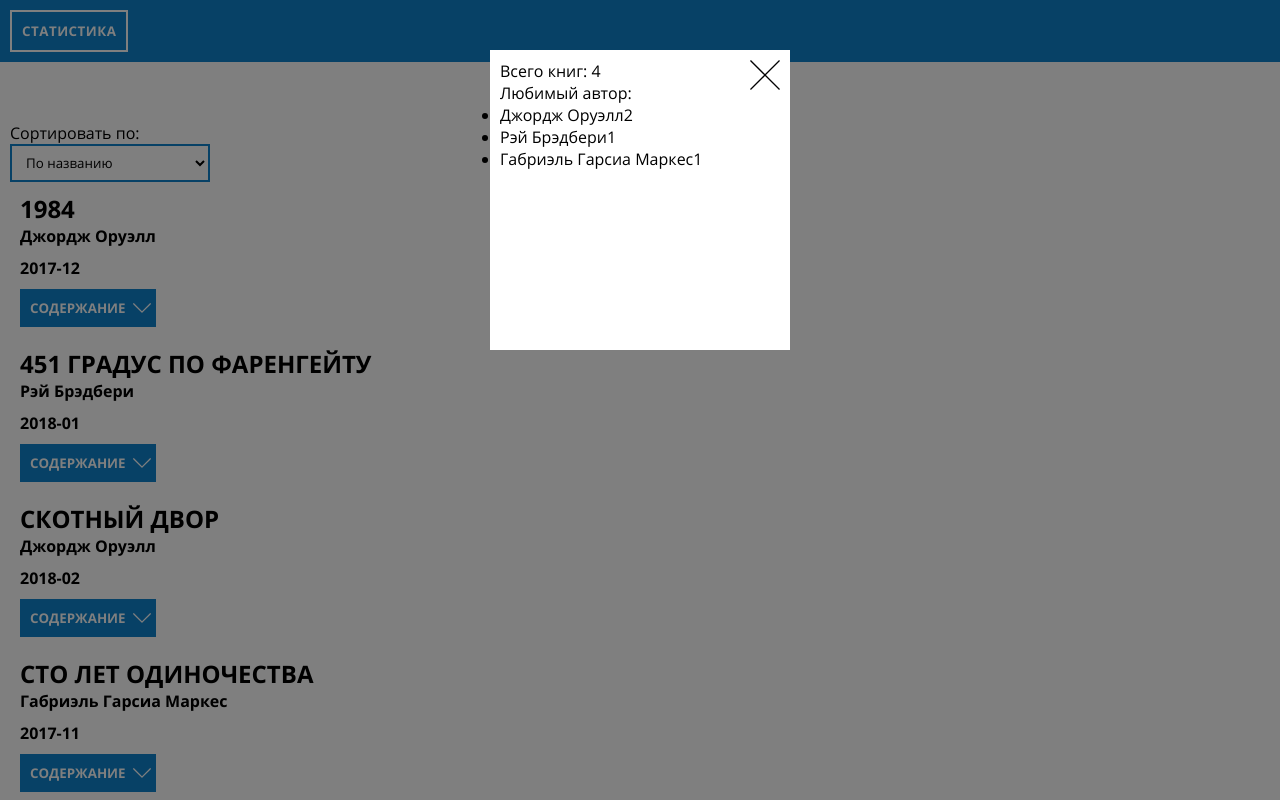
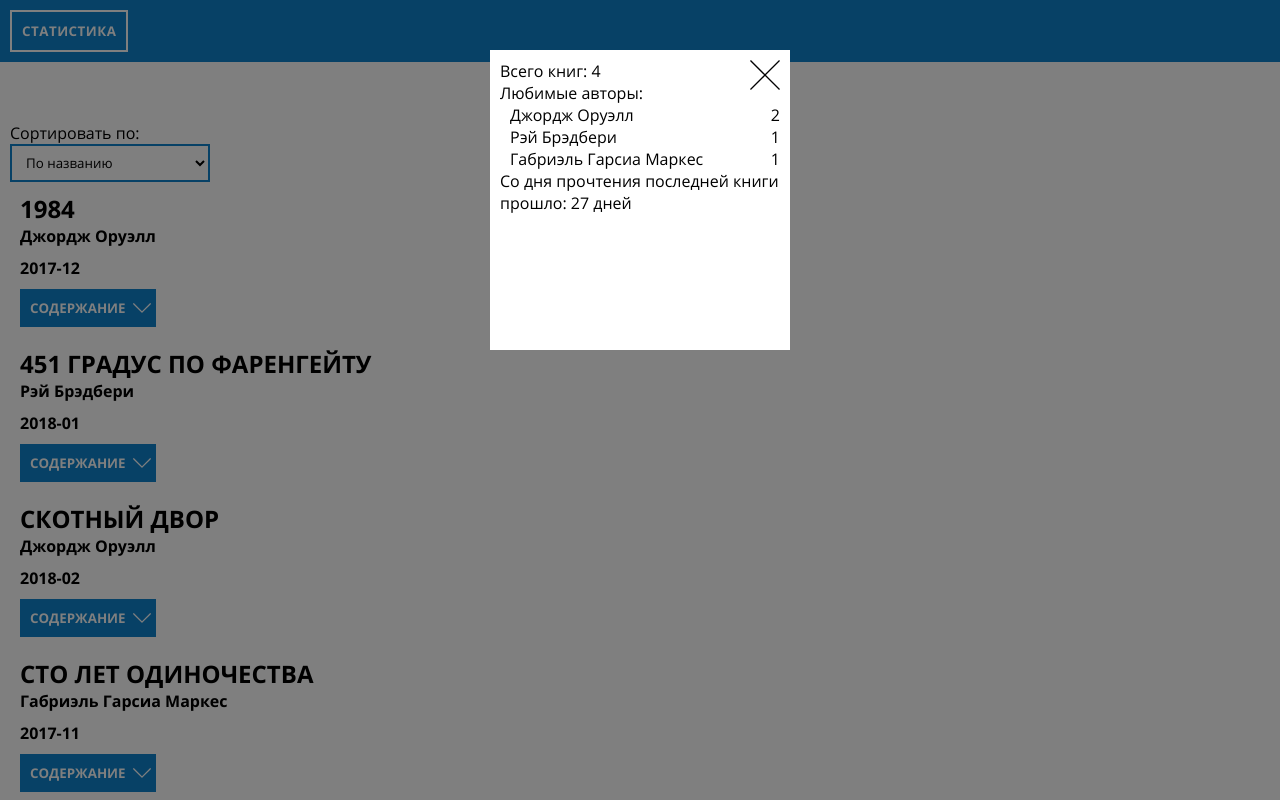
Before and after one commit to blues33/bookshelf, a React (Create React App) app: page / in a window 1280 px wide. Both pictures are taken after a click on the button "СТАТИСТИКА". Built offline with nearby package versions, Linux system fonts and the light colour scheme.

Commit message:
added date since last book read

```diff
--- a/src/components/Statistics/index.js
+++ b/src/components/Statistics/index.js
@@ -7,6 +7,7 @@ class Statistics extends Component {
 
     this.closeStatisticsModal = this.closeStatisticsModal.bind(this);
     this.calculatingFavoriteAuthor = this.calculatingFavoriteAuthor.bind(this);
+    this.getDateSinceLastBookRead = this.getDateSinceLastBookRead.bind(this);
   }
 
   closeStatisticsModal() {
@@ -24,18 +25,29 @@ class Statistics extends Component {
       authorNumber.set(item.author, authorNumber.get(item.author) + 1)
     })
 
+    let bookId = 0;
     for(let [key, value] of authorNumber) {
-      authorNumberArray.push({author: key, number: value});
+      authorNumberArray.push({id: bookId, author: key, number: value});
+      bookId++;
     }
 
     return authorNumberArray.sort((a, b) => b.number - a.number);
   }
 
+  getDateSinceLastBookRead(books) {
+    const arrayDateBooks = books.map((book) => Date.parse(book.date));
+    const dateLastBook = Math.max.apply(null, arrayDateBooks); // milliseconds
+    const nowDate = Date.parse(new Date()); // milliseconds
+    const timeDiff = nowDate - dateLastBook;
+    const diffDays = Math.ceil(timeDiff / (1000 * 3600 * 24));
+    return diffDays;
+  }
 
   render() {
     const {books} = this.props.books;
     const authorNumberArray = this.calculatingFavoriteAuthor(books);
-    const authorNumberList = authorNumberArray.map((book) => <li><span>{book.author}</span><span>{book.number}</span></li>);
+    const authorNumberList = authorNumberArray.map((book) => <li key={book.id}><span>{book.author}</span><span>{book.number}</span></li>);
+    const dateSinceLastBookRead = this.getDateSinceLastBookRead(books);
 
     return (
       <div className="statistics-modal-wrapper" >
@@ -49,10 +61,15 @@ class Statistics extends Component {
             </div>
 
             <div className="statistics-modal-favorite-author">
-              <span>Любимый автор: </span>
-              <ul>
+              <span>Любимые авторы: </span>
+              <ul className="statistics-modal-favorite-author-list">
                 {authorNumberList}
               </ul>
+            </div>
+
+            <div className="statistics-modal-last-book-read">
+              <span>Со дня прочтения последней книги прошло: </span>
+              <span>{dateSinceLastBookRead} дней</span>
             </div>
 
           </div>
--- a/src/components/Statistics/style.css
+++ b/src/components/Statistics/style.css
@@ -35,3 +35,13 @@
   border: 0;
   cursor: pointer;
 }
+
+.statistics-modal-favorite-author-list {
+  list-style: none;
+  padding-left: 10px;
+}
+
+.statistics-modal-favorite-author-list li {
+  display: flex;
+  justify-content: space-between;
+}
```
